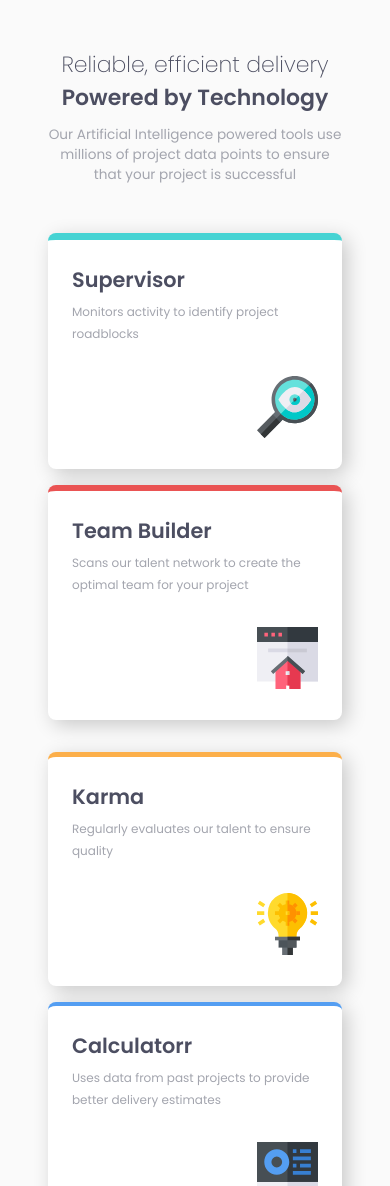
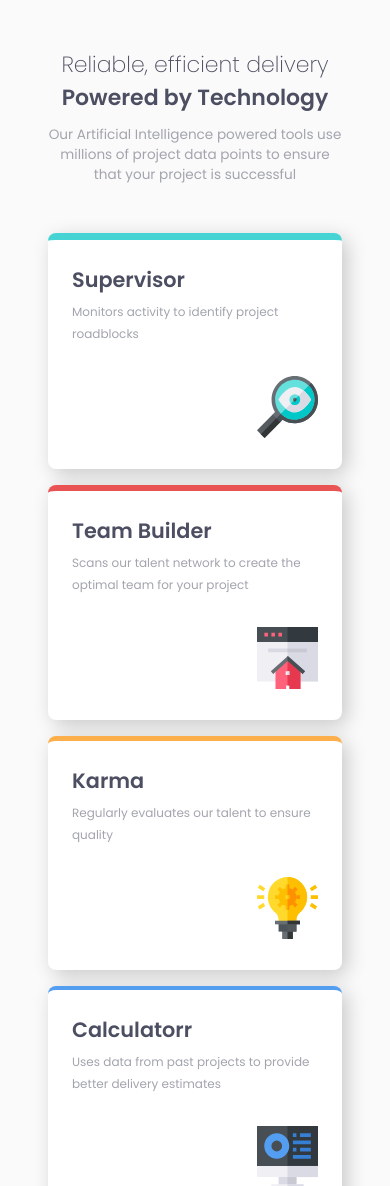
Before and after one commit to Freshuuu1218/Four-card-feature-section, a plain HTML site: page index.html in a window 390 px wide. Shown: the top 1186 px of the page. Drawn offline with Linux system fonts and the light colour scheme.

Commit message:
fix mobile display

```diff
--- a/style.css
+++ b/style.css
@@ -170,7 +170,7 @@ body{
      }
 
     .card.karma {
-        margin: 1em;
+        margin: 0 0 1em 0;
     }
 
     .card.calculator {
```
